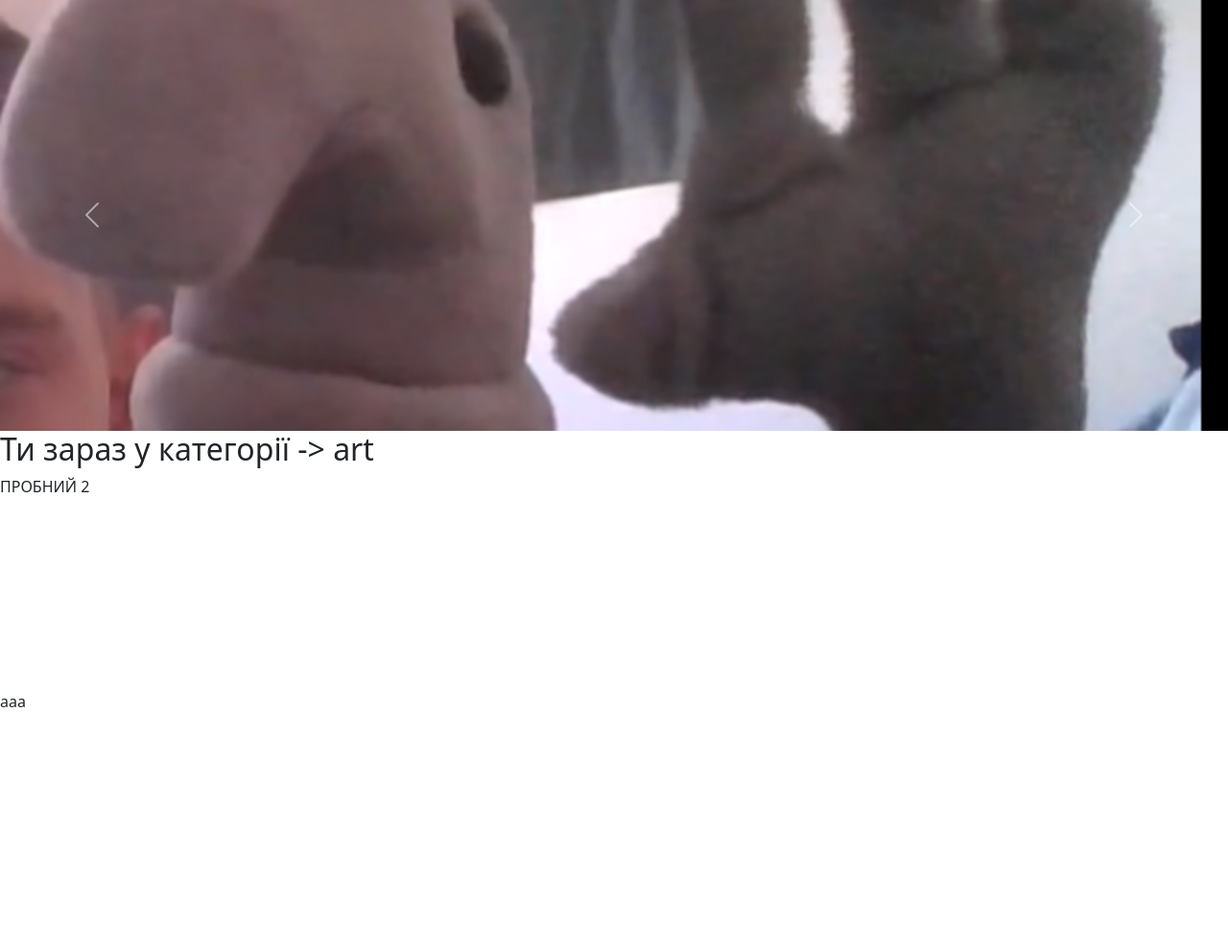
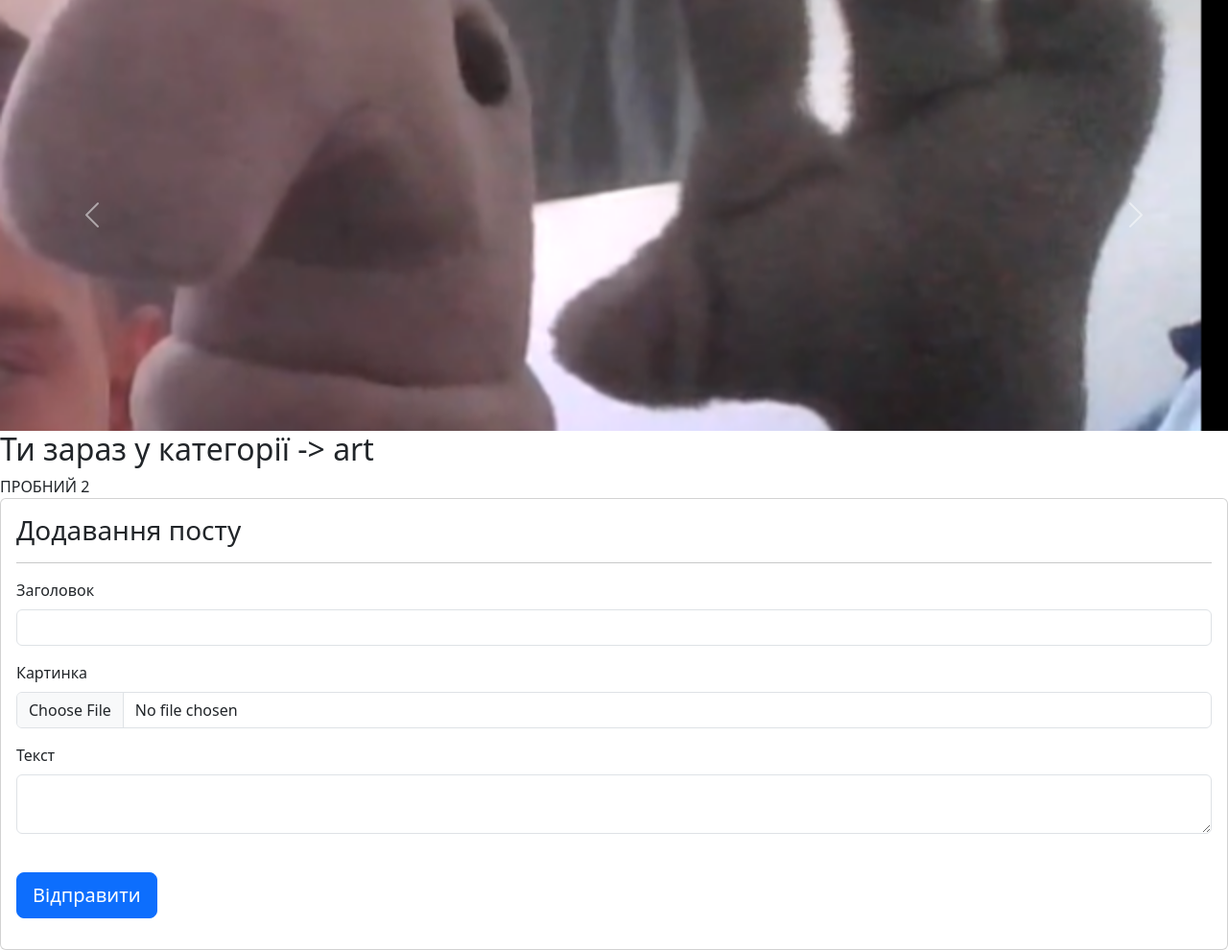
Before and after one commit to GorvatMaks/course-3, a Flask app: page /post/category/art in a window 1280 px wide. Shown: the part 57-1047 px from the top of the page at 96% size. Before the commit the page ends 794 px from the top, so only its background shows below. Run offline with Flask 3, Linux system fonts and the light colour scheme; data comes from the database, SQL or seed files in the repository; both versions use the stored data as it was after the commit.

Commit message:
image зроблено

```diff
--- a/extra/vlog/db.py
+++ b/extra/vlog/db.py
@@ -1,7 +1,7 @@
 import settings
 import sqlite3
 from pprint import pprint
-
+import datetime
 
 conn = None
 curs = None
@@ -22,14 +22,44 @@
     conn.row_factory = sqlite3.Row
     curs = conn.cursor()
 
-def getUser():
-    pass
+def outer(func):
+    def inner():
+        open()
+        func()
+        close()
 
-def getAuthData():
-    pass
+    return inner
 
+@outer
+def getUser(login):
+    query = "SELECT * FROM user WHERE login=?"
+    do(query,params=[login])
+    user = curs.fetchone()
+    return user
+
+@outer
 def updateUser(data):
-    pass
+    query = '''
+        UPDATE user
+        SET
+            login = ?,
+            password = ?,
+            name = ?,
+            image = ?,
+            description = ?
+        WHERE login=?;
+    '''
+    do(
+       query,
+       [
+           data.get("login"),
+           data.get("password"),
+           data.get("name"),
+           data.get("image"),
+           data.get("description"),
+           data.get("login"),
+       ]
+    )
 
 def getPostsByCategory(category_id):
     open()
@@ -54,11 +84,18 @@
 def addPost(category_id, post, title, filename):
     open()
     query = '''
-            INSERT INTO post(category_id, text, filename, datetime, title )
+            INSERT INTO post(category_id, text, image, datetime, title )
             VALUES(?,?,?,?,?)
             '''
-    do(query,params=[category_id, post, title, filename])
+
+    carent_date = datetime.datetime.now()
+
+    do(query,params=[category_id, post, filename, carent_date, title])
     close()
 
 def delPost(post_id):
-    pass
+    open()
+    query = "DELETE FROM post WHERE id=?"
+
+    do(query,params=[post_id])
+    close()
--- a/extra/vlog/main.py
+++ b/extra/vlog/main.py
@@ -16,9 +16,24 @@
     category_id = getIdByCategory(category_name)
     errors = []
     if request.method == "POST":
-        ...
+        if not request.form["title"]:
+            errors.append("Пустий загаловок")
+
+        if not request.form["post"]:
+            errors.append("Пустий текст")
+
+        filename = None
+        if request.files["image"].filename:
+            img = request.files["image"]
+            img.save(f"{settings.STATIC_URL}/{img.filename}")
+            filename = img.filename
+
+        if len(errors) == 0:
+            addPost(category_id, request.form["post"],request.form["title"], filename)
+
     posts = getPostsByCategory(category_id)
-    return render_template("post_category.html", posts=posts, name_category=category_name)
+
+    return render_template("post_category.html", posts=posts, name_category=category_name, category_id = category_id, errors = errors)
 
 
 @app.route("/post/view")
--- a/extra/vlog/templates/errors.html
+++ b/extra/vlog/templates/errors.html
@@ -0,0 +1,9 @@
+{% if errors %}
+<div class="">
+{% for error in errors %}
+  <div class="alert alert-danger" role="alert">
+    Сталася помилка! {{error}}
+  </div>
+{% endfor %}
+</div>
+{% endif %}
--- a/extra/vlog/templates/index.html
+++ b/extra/vlog/templates/index.html
@@ -14,7 +14,7 @@
         {% block body %}
         {% endblock %}
     </main>
-    {% include "footer.html" %}
+    <!--{% include "footer.html" %} -->
     <script src="https://cdn.jsdelivr.net/npm/bootstrap@5.3.3/dist/js/bootstrap.bundle.min.js" integrity="sha384-YvpcrYf0tY3lHB60NNkmXc5s9fDVZLESaAA55NDzOxhy9GkcIdslK1eN7N6jIeHz" crossorigin="anonymous"></script>
 </body>
 </html>
--- a/extra/vlog/templates/post_category.html
+++ b/extra/vlog/templates/post_category.html
@@ -5,4 +5,31 @@
     {% for post in posts %}
         {{post['text']}}
     {% endfor %}
+
+    {% include "errors.html" %}
+    <div class="card">
+        <div class="card-body">
+          <h3 class="card-title">Додавання посту</h3>
+          <hr>
+          <form method="POST" enctype="multipart/form-data">
+            <div class="mb-3">
+              <label for="title" class="form-label">Заголовок</label>
+              <input type="text" name="title" id="title" class="form-control" value="{{request.form['title']}}">
+            </div>
+            <div class="mb-3">
+              <label for="title" class="form-label">Картинка</label>
+              <input type="file" name="image" id="image" class="form-control">
+            </div>
+            <div class="mb-3">
+              <label for="post" class="form-label">Текст</label>
+              <textarea name="post" id="post" class="form-control">{{request.form['post']}}</textarea><br>
+            </div>
+            <div class="mb-3">
+              <input type="submit" class="btn btn-primary btn-lg" value="Відправити">
+              <input type="hidden" name="category_id" value="{{category_id}}">
+            </div>
+          </form>
+        </div>
+      </div>
+
 {% endblock %}
```
Also changed, not shown: extra/vlog/static/Знімок екрана 2024-08-15 220523.png (added), extra/vlog/vlog.db.
